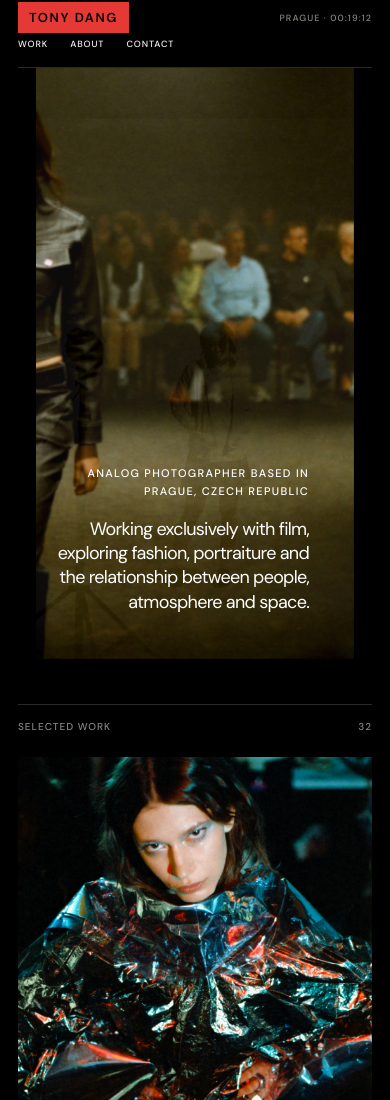
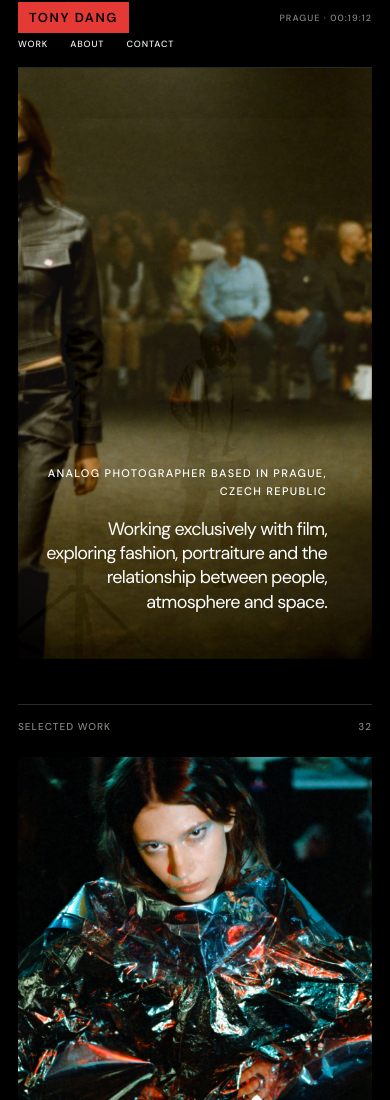
Before and after one commit to LordTondyno/tondyno-portfolio, a plain HTML site: page index.html in a window 390 px wide. Shown: the top 1100 px of the page. Drawn offline with nearby package versions, Linux system fonts and the light colour scheme.

Commit message:
Update style.css

```diff
--- a/style.css
+++ b/style.css
@@ -856,7 +856,7 @@ button {
 
 @media (max-width: 600px) {
   .hero {
-    width: var(--page);
+    width: 100%;
     height: 70svh;
     min-height: 420px;
     max-height: 680px;
```
